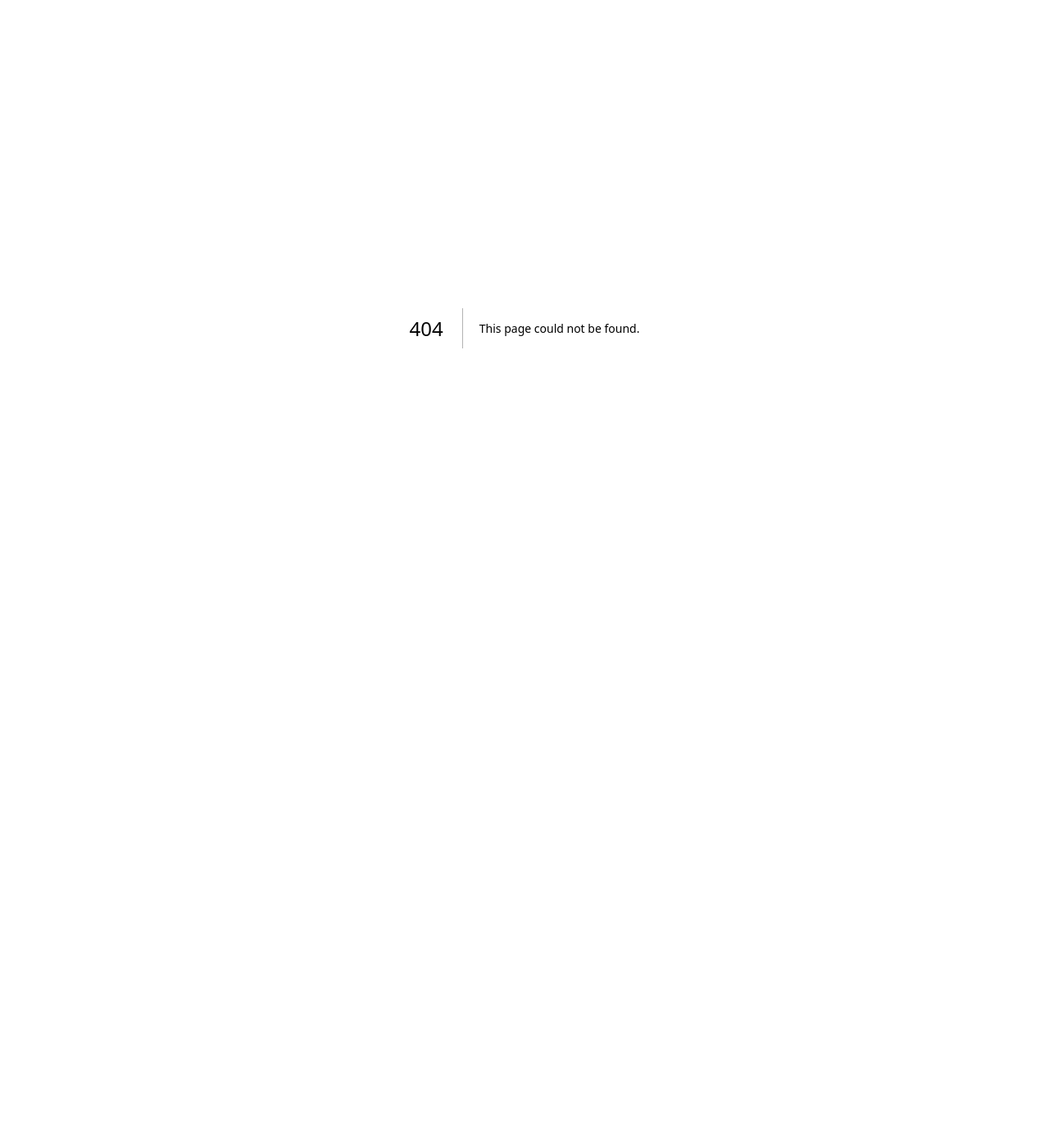
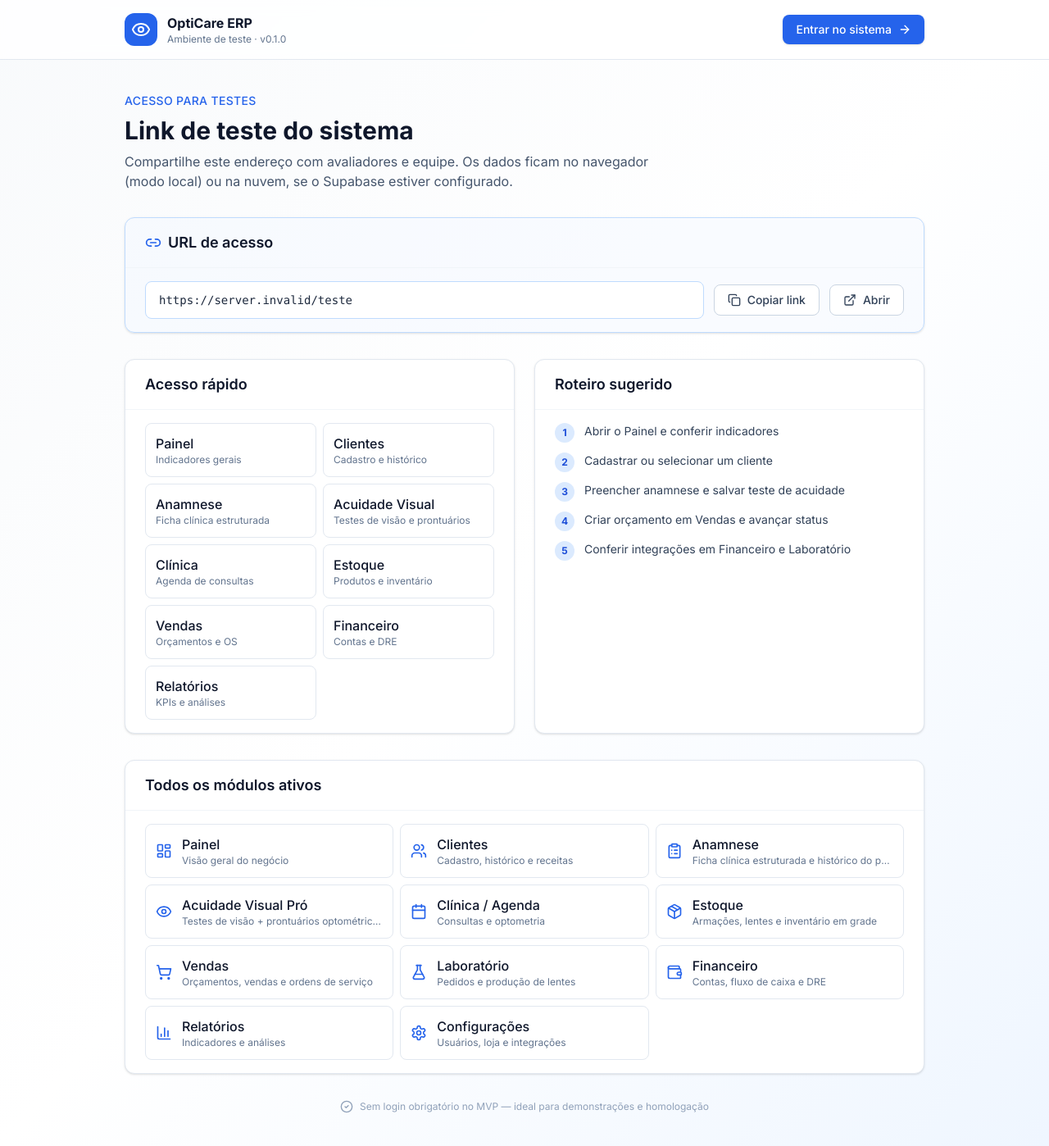
Before and after one commit to LCDSBC/Cadastro-de-Clientes, a Next.js app: page /teste in a window 1280 px wide. Before the commit this address had no page. Shown: the whole page at 82% size. Before the commit the page ends 800 px from the top, so only its background shows below. Built offline with nearby package versions, Linux system fonts and the light colour scheme; no server answers.

Commit message:
feat: página /teste com link de acesso compartilhável
- Portal de teste com URL copiável, acesso rápido aos módulos e roteiro
- Botão Link de teste na página inicial
- NEXT_PUBLIC_APP_URL opcional para URL pública em produção

Co-authored-by: LCDSBC <LCDSBC@users.noreply.github.com>

```diff
--- a/src/app/page.tsx
+++ b/src/app/page.tsx
@@ -1,6 +1,7 @@
 import Link from "next/link";
-import { ArrowRight, Eye, Package, ShoppingCart, Wallet } from "lucide-react";
+import { ArrowRight, Eye, Package, ShoppingCart, Wallet, Link2 } from "lucide-react";
 import { Button } from "@/components/ui/button";
+import { TEST_ACCESS_PATH } from "@/lib/test-access";
 
 export default function HomePage() {
   return (
@@ -12,11 +13,19 @@ export default function HomePage() {
           </div>
           <span className="text-xl font-bold text-white">OptiCare ERP</span>
         </div>
-        <Link href="/dashboard">
-          <Button variant="outline" className="border-white/20 bg-white/10 text-white hover:bg-white/20">
-            Acessar Sistema
-          </Button>
-        </Link>
+        <div className="flex items-center gap-3">
+          <Link href={TEST_ACCESS_PATH}>
+            <Button variant="ghost" className="text-white/80 hover:bg-white/10 hover:text-white">
+              <Link2 className="h-4 w-4" />
+              Link de teste
+            </Button>
+          </Link>
+          <Link href="/dashboard">
+            <Button variant="outline" className="border-white/20 bg-white/10 text-white hover:bg-white/20">
+              Acessar Sistema
+            </Button>
+          </Link>
+        </div>
       </header>
 
       <main className="mx-auto max-w-7xl px-6 py-20">
@@ -37,6 +46,16 @@ export default function HomePage() {
               <Button size="lg" className="bg-accent-500 hover:bg-accent-600">
                 Começar agora
                 <ArrowRight className="h-4 w-4" />
+              </Button>
+            </Link>
+            <Link href={TEST_ACCESS_PATH}>
+              <Button
+                size="lg"
+                variant="outline"
+                className="border-white/20 bg-transparent text-white hover:bg-white/10"
+              >
+                <Link2 className="h-4 w-4" />
+                Link de teste
               </Button>
             </Link>
             <Link href="/acuidade-visual">
--- /dev/null
+++ b/src/app/teste/page.tsx
@@ -0,0 +1,177 @@
+"use client";
+
+import { useEffect, useState } from "react";
+import Link from "next/link";
+import { Button } from "@/components/ui/button";
+import { Card, CardContent, CardHeader, CardTitle } from "@/components/ui/card";
+import { ModuleIcon } from "@/components/icons";
+import { systemModules } from "@/lib/modules";
+import {
+  getTestAccessUrl,
+  TEST_QUICK_LINKS,
+  TEST_CHECKLIST,
+} from "@/lib/test-access";
+import { APP_VERSION } from "@/lib/settings";
+import {
+  ArrowRight,
+  CheckCircle2,
+  Copy,
+  ExternalLink,
+  Eye,
+  Link2,
+} from "lucide-react";
+
+export default function TestePage() {
+  const [accessUrl, setAccessUrl] = useState("/teste");
+  const [copied, setCopied] = useState(false);
+
+  useEffect(() => {
+    setAccessUrl(getTestAccessUrl(window.location.origin));
+  }, []);
+
+  async function copyLink() {
+    try {
+      await navigator.clipboard.writeText(accessUrl);
+      setCopied(true);
+      setTimeout(() => setCopied(false), 2000);
+    } catch {
+      setCopied(false);
+    }
+  }
+
+  const activeModules = systemModules.filter((m) => m.status === "active");
+
+  return (
+    <div className="min-h-screen bg-gradient-to-br from-slate-50 via-white to-primary-50">
+      <header className="border-b border-slate-200 bg-white/80 backdrop-blur">
+        <div className="mx-auto flex max-w-5xl items-center justify-between px-6 py-4">
+          <div className="flex items-center gap-3">
+            <div className="flex h-10 w-10 items-center justify-center rounded-xl bg-primary-600 text-white">
+              <Eye className="h-6 w-6" />
+            </div>
+            <div>
+              <p className="font-bold text-slate-900">OptiCare ERP</p>
+              <p className="text-xs text-slate-500">Ambiente de teste · v{APP_VERSION}</p>
+            </div>
+          </div>
+          <Link href="/dashboard">
+            <Button>
+              Entrar no sistema
+              <ArrowRight className="h-4 w-4" />
+            </Button>
+          </Link>
+        </div>
+      </header>
+
+      <main className="mx-auto max-w-5xl px-6 py-10">
+        <div className="mb-8">
+          <p className="mb-2 text-sm font-medium uppercase tracking-wide text-primary-600">
+            Acesso para testes
+          </p>
+          <h1 className="text-3xl font-bold text-slate-900">
+            Link de teste do sistema
+          </h1>
+          <p className="mt-2 max-w-2xl text-slate-600">
+            Compartilhe este endereço com avaliadores e equipe. Os dados ficam no
+            navegador (modo local) ou na nuvem, se o Supabase estiver configurado.
+          </p>
+        </div>
+
+        <Card className="mb-8 border-primary-200 bg-primary-50/40">
+          <CardHeader>
+            <CardTitle className="flex items-center gap-2 text-lg">
+              <Link2 className="h-5 w-5 text-primary-600" />
+              URL de acesso
+            </CardTitle>
+          </CardHeader>
+          <CardContent className="flex flex-col gap-3 sm:flex-row sm:items-center">
+            <code className="flex-1 break-all rounded-lg border border-primary-200 bg-white px-4 py-3 text-sm text-slate-800">
+              {accessUrl}
+            </code>
+            <Button variant="outline" onClick={() => void copyLink()}>
+              <Copy className="h-4 w-4" />
+              {copied ? "Copiado!" : "Copiar link"}
+            </Button>
+            <a href={accessUrl} target="_blank" rel="noopener noreferrer">
+              <Button variant="outline">
+                <ExternalLink className="h-4 w-4" />
+                Abrir
+              </Button>
+            </a>
+          </CardContent>
+        </Card>
+
+        <div className="mb-8 grid gap-6 lg:grid-cols-2">
+          <Card>
+            <CardHeader>
+              <CardTitle className="text-lg">Acesso rápido</CardTitle>
+            </CardHeader>
+            <CardContent className="grid gap-2 sm:grid-cols-2">
+              {TEST_QUICK_LINKS.map((item) => (
+                <Link
+                  key={item.href}
+                  href={item.href}
+                  className="rounded-lg border border-slate-200 p-3 transition-colors hover:border-primary-300 hover:bg-primary-50/50"
+                >
+                  <p className="font-medium text-slate-900">{item.label}</p>
+                  <p className="text-xs text-slate-500">{item.description}</p>
+                </Link>
+              ))}
+            </CardContent>
+          </Card>
+
+          <Card>
+            <CardHeader>
+              <CardTitle className="text-lg">Roteiro sugerido</CardTitle>
+            </CardHeader>
+            <CardContent>
+              <ol className="space-y-3">
+                {TEST_CHECKLIST.map((step, i) => (
+                  <li key={step} className="flex gap-3 text-sm text-slate-700">
+                    <span className="flex h-6 w-6 shrink-0 items-center justify-center rounded-full bg-primary-100 text-xs font-bold text-primary-700">
+                      {i + 1}
+                    </span>
+                    {step}
+                  </li>
+                ))}
+              </ol>
+            </CardContent>
+          </Card>
+        </div>
+
+        <Card>
+          <CardHeader>
+            <CardTitle className="text-lg">Todos os módulos ativos</CardTitle>
+          </CardHeader>
+          <CardContent className="grid gap-2 sm:grid-cols-2 lg:grid-cols-3">
+            {activeModules.map((mod) => (
+              <Link
+                key={mod.id}
+                href={mod.href}
+                className="flex items-center gap-3 rounded-lg border border-slate-200 p-3 hover:bg-slate-50"
+              >
+                <ModuleIcon
+                  name={mod.icon}
+                  className="h-5 w-5 shrink-0 text-primary-600"
+                />
+                <div className="min-w-0">
+                  <p className="truncate font-medium text-slate-900">
+                    {mod.name}
+                  </p>
+                  <p className="truncate text-xs text-slate-500">
+                    {mod.description}
+                  </p>
+                </div>
+              </Link>
+            ))}
+          </CardContent>
+        </Card>
+
+        <p className="mt-8 flex items-center justify-center gap-2 text-center text-xs text-slate-400">
+          <CheckCircle2 className="h-4 w-4" />
+          Sem login obrigatório no MVP — ideal para demonstrações e homologação
+        </p>
+      </main>
+    </div>
+  );
+}
--- /dev/null
+++ b/src/lib/test-access.ts
@@ -0,0 +1,33 @@
+export const TEST_ACCESS_PATH = "/teste";
+
+export function getTestAccessUrl(origin?: string): string {
+  const base =
+    process.env.NEXT_PUBLIC_APP_URL?.replace(/\/$/, "") ||
+    origin ||
+    (typeof window !== "undefined" ? window.location.origin : "");
+  return base ? `${base}${TEST_ACCESS_PATH}` : TEST_ACCESS_PATH;
+}
+
+export const TEST_QUICK_LINKS = [
+  { href: "/dashboard", label: "Painel", description: "Indicadores gerais" },
+  { href: "/clientes", label: "Clientes", description: "Cadastro e histórico" },
+  { href: "/anamnese", label: "Anamnese", description: "Ficha clínica estruturada" },
+  {
+    href: "/acuidade-visual",
+    label: "Acuidade Visual",
+    description: "Testes de visão e prontuários",
+  },
+  { href: "/clinica", label: "Clínica", description: "Agenda de consultas" },
+  { href: "/estoque", label: "Estoque", description: "Produtos e inventário" },
+  { href: "/vendas", label: "Vendas", description: "Orçamentos e OS" },
+  { href: "/financeiro", label: "Financeiro", description: "Contas e DRE" },
+  { href: "/relatorios", label: "Relatórios", description: "KPIs e análises" },
+] as const;
+
+export const TEST_CHECKLIST = [
+  "Abrir o Painel e conferir indicadores",
+  "Cadastrar ou selecionar um cliente",
+  "Preencher anamnese e salvar teste de acuidade",
+  "Criar orçamento em Vendas e avançar status",
+  "Conferir integrações em Financeiro e Laboratório",
+] as const;
```
Also changed, not shown: 1 other file (tests, documents, lock files or other folders).
